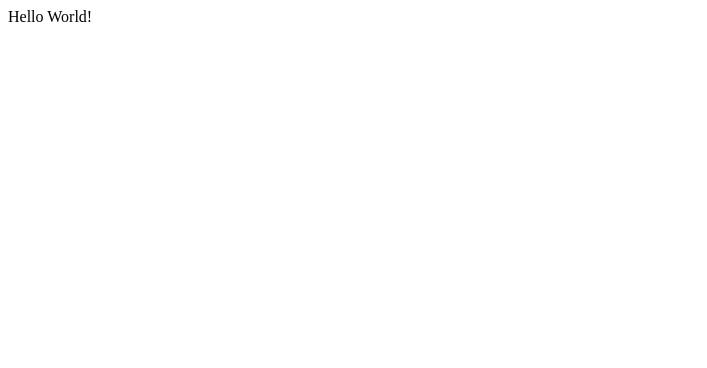
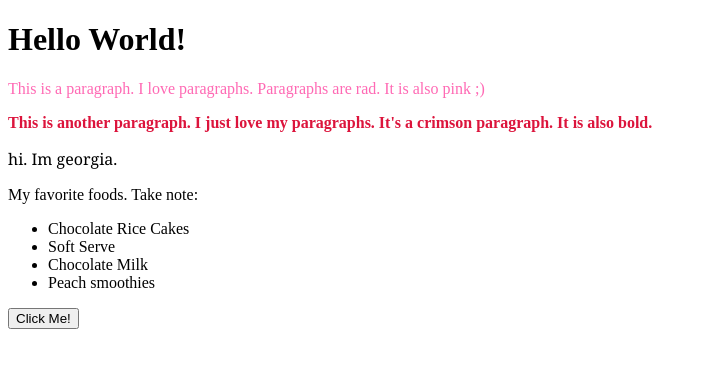
Before and after one commit to eroberts411/first-project, a plain HTML site: page index.html in a window 1280 px wide. Shown: the whole page, without its empty margins (0-707 px from the left). Drawn offline with Linux system fonts and the light colour scheme.

Commit message:
first update to wpi website

```diff
--- a/index.html
+++ b/index.html
@@ -5,8 +5,20 @@
     <meta http-equiv="X-UA-Compatible" content="IE=edge">
     <meta name="viewport" content="width=device-width, initial-scale=1.0">
     <title>WPI Website</title>
+    <link rel="stylesheet" href="styles.css">
 </head>
 <body>
-   <div>Hello World!</div>
+   <h1>Hello World!</h1>
+   <p style="color:hotpink">This is a paragraph. I love paragraphs. Paragraphs are rad. It is also pink ;)</p>
+   <p style="color:crimson"> <b>This is another paragraph. I just love my paragraphs. It's a crimson paragraph. It is also bold.</b></p>
+   <p style="font-family: georgia;">hi. Im georgia.</p>
+   <p>My favorite foods. Take note:</p>
+   <ul>
+    <li>Chocolate Rice Cakes</li>
+    <li>Soft Serve</li>
+    <li>Chocolate Milk</li>
+    <li>Peach smoothies</li>
+   </ul>
+   <button type="button" onclick="alert('Hello World')">Click Me!</button>
 </body>
 </html>
```
Also changed, not shown: myfile.txt (added).
